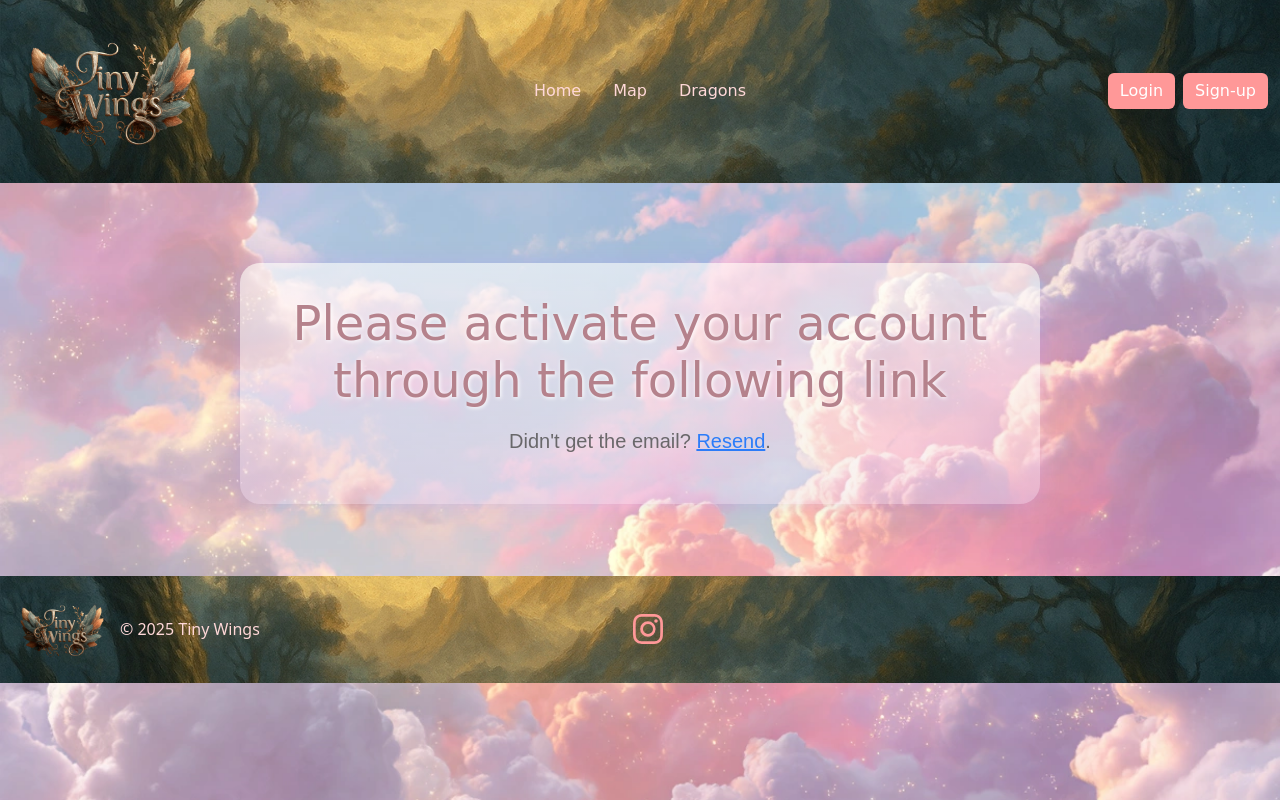
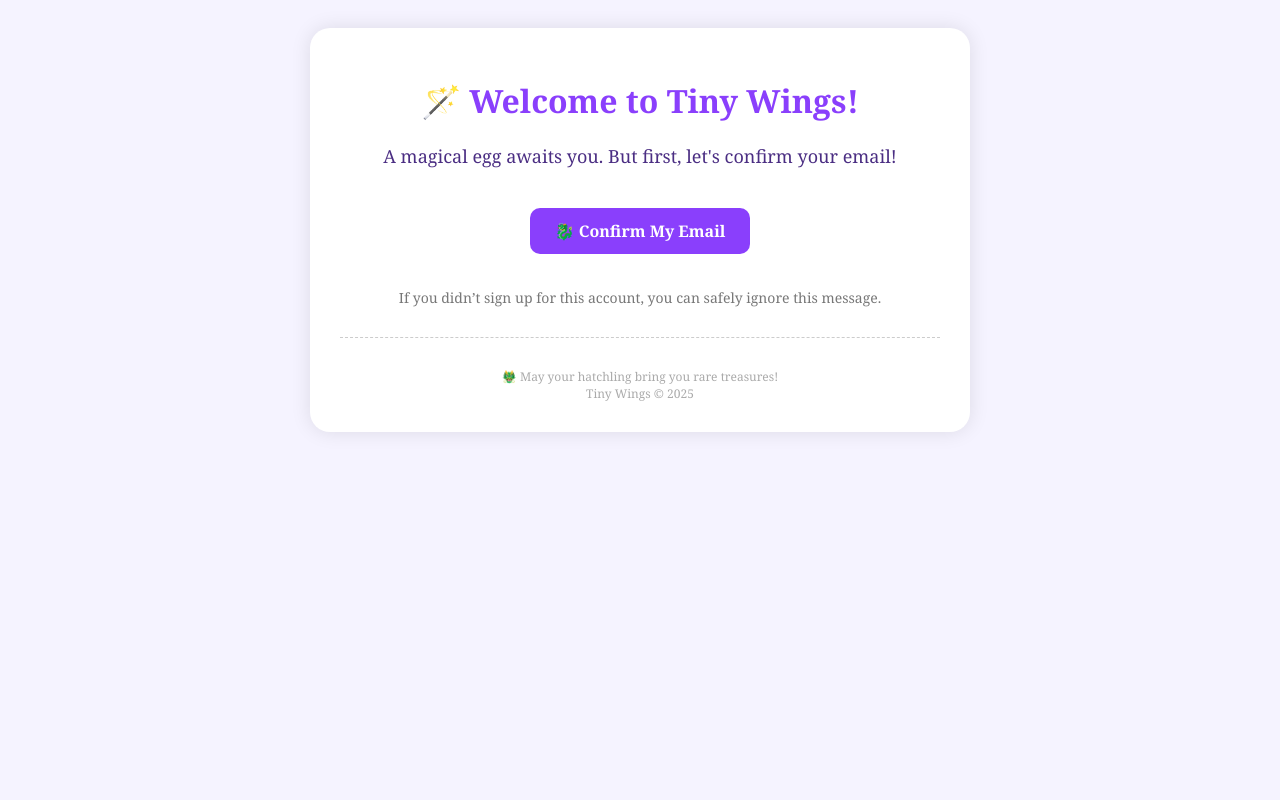
Before and after one commit to Just-Casey-Codes/TinyWings, a Flask app: template templates/accounts/confirm_email.html in a window 1280 px wide. Run offline with Flask 3, Linux system fonts and the light colour scheme; the template is opened without the code that fills it, so the values that code supplies are empty; some libraries are stand-ins or nearby versions; some web fonts are replaced.

Commit message:
update confirm_email.html

```diff
--- a/templates/accounts/confirm_email.html
+++ b/templates/accounts/confirm_email.html
@@ -1,19 +1,36 @@
-{% extends 'base.html' %}
-{% from 'bootstrap5/form.html' import render_form %}
-{% block title %}Sign in{% endblock %}
-{% include 'header.html' %}
-{% block content %}
-<div class="container-fluid">
-  <div class="row">
-      <div class="welcome-banner">
-  <h1 class="fantasy-welcome">Please activate your account through the following link</h1>
-        <p class="fantasy-subtext"><a href="{{ confirm_url }}">{{ confirm_url }}</a></p>
-          <p class="fantasy-subtext">
-    Didn't get the email?
-    <a href="{{ url_for('resend_confirmation') }}">Resend</a>.
-  </p>
-</div>
+<!DOCTYPE html>
+<html>
+<head>
+  <meta charset="UTF-8">
+  <title>Confirm Your Dragon Adventure</title>
+</head>
+<body style="background: #f5f3ff; font-family: 'Georgia', serif; padding: 20px; color: #4b2e83;">
+
+  <div style="max-width: 600px; margin: 0 auto; background: white; border-radius: 20px; box-shadow: 0 0 20px rgba(0,0,0,0.1); padding: 30px;">
+
+    <div style="text-align: center;">
+      <h1 style="color: #8a3ffc;">🪄 Welcome to Tiny Wings!</h1>
+      <p style="font-size: 18px; margin: 20px 0;">
+        A magical egg awaits you. But first, let's confirm your email!
+      </p>
+
+      <a href="{{ confirm_url }}" style="background-color: #8a3ffc; color: white; text-decoration: none; padding: 12px 25px; border-radius: 10px; font-weight: bold; display: inline-block; margin: 20px 0;">
+        🐉 Confirm My Email
+      </a>
+
+      <p style="font-size: 14px; color: #777;">
+        If you didn’t sign up for this account, you can safely ignore this message.
+      </p>
+    </div>
+
+    <hr style="margin: 30px 0; border: none; border-top: 1px dashed #ccc;">
+
+    <div style="text-align: center; font-size: 12px; color: #aaa;">
+      🐲 May your hatchling bring you rare treasures! <br>
+      Tiny Wings © 2025
+    </div>
+
   </div>
-</div>
 
-{% endblock %}
+</body>
+</html>
```
